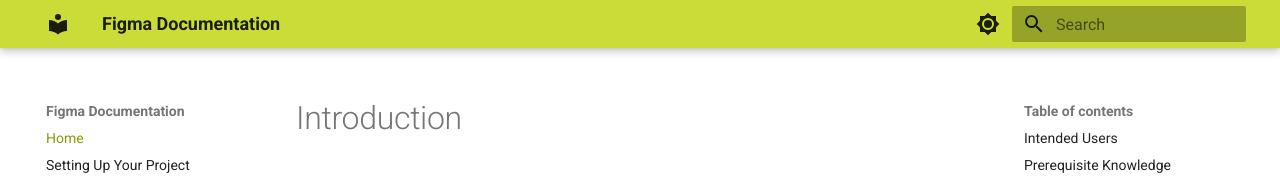
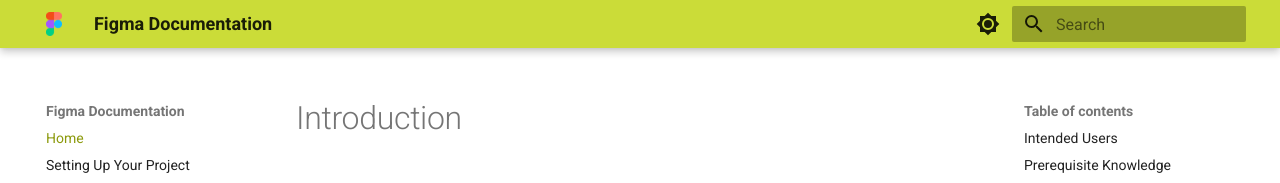
Before and after one commit to ThincutBacon/COMP-2216-Documentation, an MkDocs documentation site: the page built from docs/index.md, in a window 1280 px wide. Shown: the top 183 px of the page. Built offline with MkDocs 1.6.1 and Material for MkDocs 9.7.7, drawn with Linux system fonts in a browser that asks for light colours.

Commit message:
Change logo

```diff
--- a/mkdocs.yml
+++ b/mkdocs.yml
@@ -17,6 +17,7 @@
   - pymdownx.blocks.caption
 theme:
   name: material
+  logo: '.\images\figmalogo.png'
   font:
     text: Roboto
     code: Source Code Pro
@@ -33,8 +34,8 @@
 
     # Palette toggle for dark mode
     - scheme: slate
-      primary: deep orange
-      accent: light blue
+      primary: amber
+      accent: deep orange
       toggle:
         icon: material/brightness-4
         name: Switch to light mode
```
Also changed, not shown: docs/images/figmalogo.png (added).
